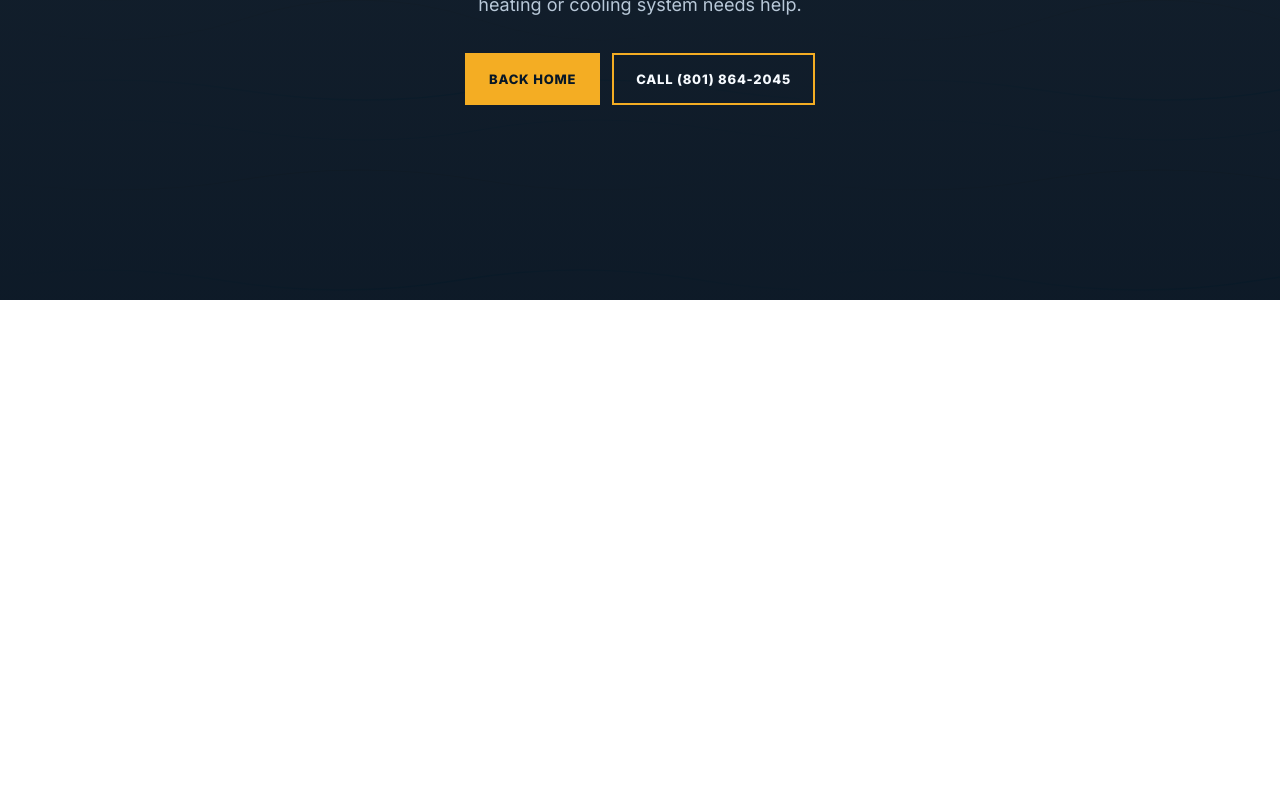
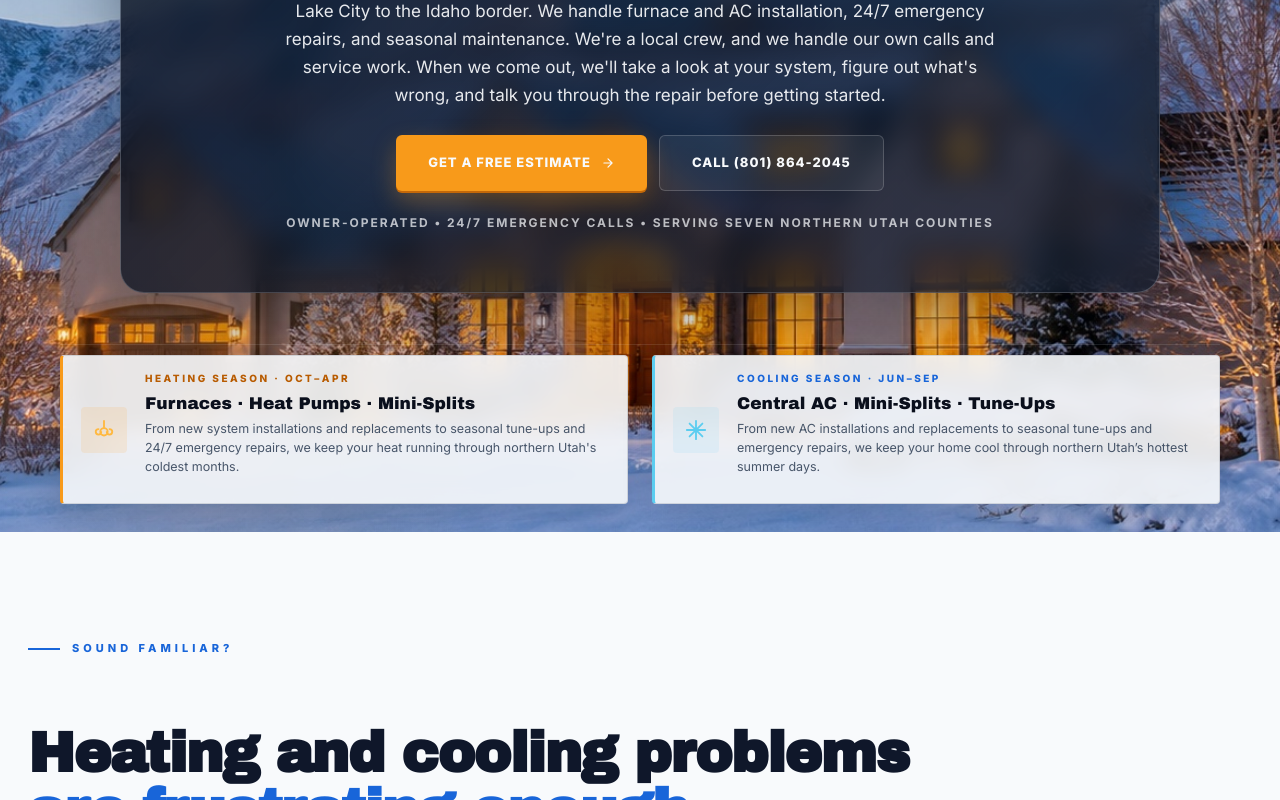
Before and after one commit to onecallhvac26-bit/utah-one-call, a Next.js app: page /preview/homepage in a window 1280 px wide. Before the commit this address had no page. Shown: the part 580-1380 px from the top of the page. Before the commit the page ends 880 px from the top, so only its background shows below. Built offline with nearby package versions, Linux system fonts and the light colour scheme.

Commit message:
Add /preview/homepage (homepage rewrite preview, noindex)

```diff
--- /dev/null
+++ b/src/app/preview/homepage/page.tsx
@@ -0,0 +1,20 @@
+import type { Metadata } from "next";
+
+import { createPageMetadata } from "@/lib/metadata";
+import HomeRewritePage from "@/screens/landing/HomeRewritePage";
+import { HOME_PREVIEW_ROUTE } from "@/screens/landing/landing-routes";
+import "@/screens/home/home.css";
+import "@/screens/landing/landing.css";
+
+// Preview of the November 2026 homepage rewrite. The live homepage at "/" is untouched.
+export const metadata: Metadata = createPageMetadata({
+  title: "HVAC Repair & Installation in Northern Utah | One Call",
+  description:
+    "Need furnace repair, AC service, or a new HVAC system? Call One Call Heating & Air in Brigham City for honest diagnostics and 24/7 service across northern Utah.",
+  path: HOME_PREVIEW_ROUTE,
+  indexable: false,
+});
+
+export default function Page() {
+  return <HomeRewritePage path={HOME_PREVIEW_ROUTE} />;
+}
```
